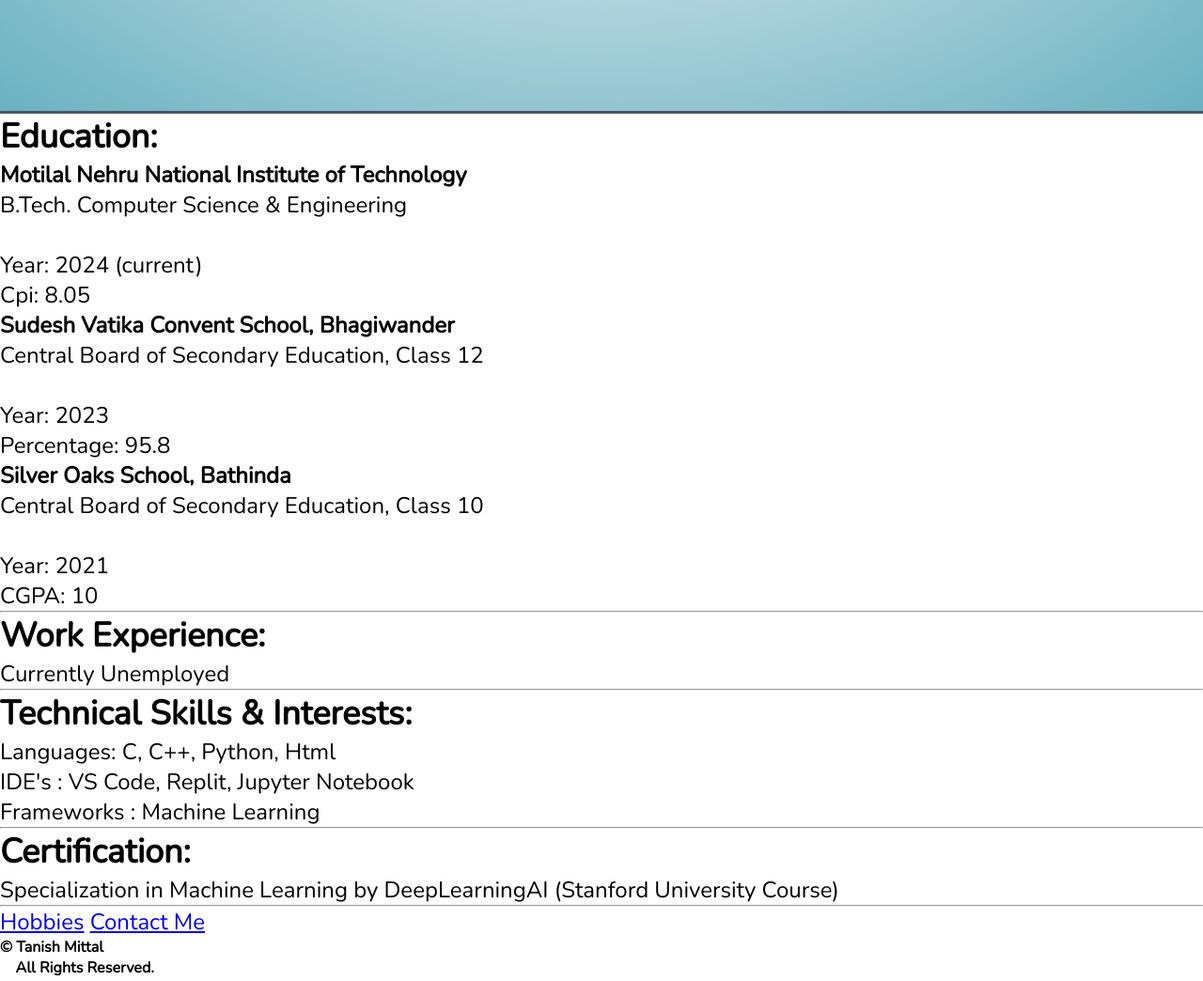
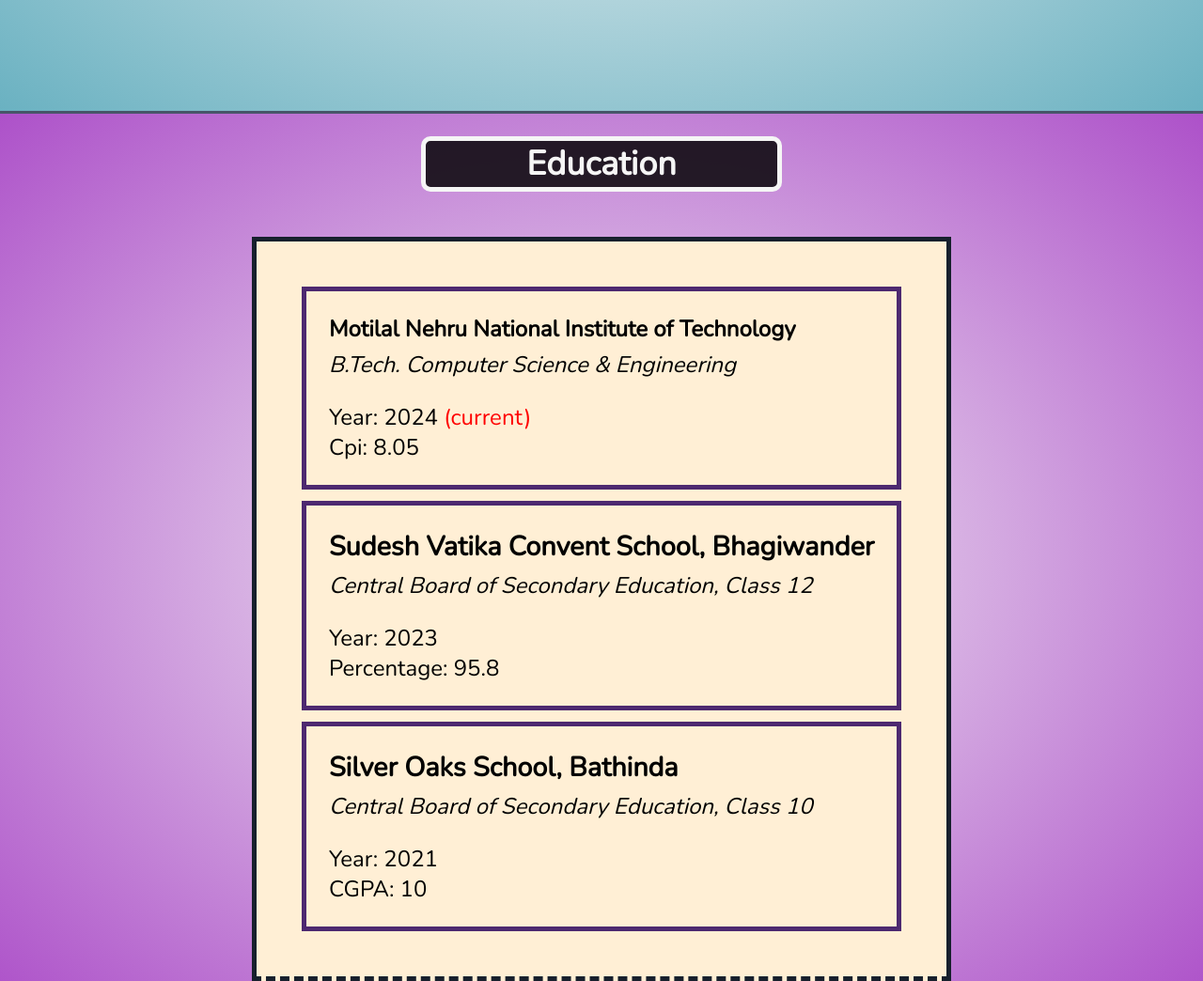
Before and after one commit to Unevitable-xx/My-Resume, a plain HTML site: page index.html in a window 1280 px wide. Shown: the part 760-1804 px from the top of the page at 94% size. Drawn offline with nearby package versions, Linux system fonts and the light colour scheme.

Commit message:
Completed Education page

```diff
--- a/css/style.css
+++ b/css/style.css
@@ -33,6 +33,7 @@
     color: whitesmoke;
     position:sticky;
     top:0;
+    z-index: 1;
 }
 
 .header-title-line{
@@ -216,7 +217,7 @@
     animation-name: downwardSwipes;
     animation-duration: 3s;
     animation-timing-function: ease;
-    animation-delay: 1s;
+    animation-delay: 0.5s;
     animation-fill-mode: forwards;
 }
 
@@ -250,7 +251,7 @@
     opacity: 0%;
     transform: rotate(0deg) translateX(100vw);
     animation-name: leftRoll;
-    animation-duration: 5s;
+    animation-duration: 4s;
     animation-timing-function: ease;
     animation-fill-mode: forwards;
     transform-origin: right center;
@@ -261,7 +262,7 @@
         opacity:0;
         transform: rotate(0deg) translateX(100vw);
     }
-    70%{
+    65%{
         opacity:0;
         transform: rotate(0deg) translateX(100vw);
     }
@@ -313,4 +314,134 @@
 
 /* /////// */
 
-/* End of Front Page */
+/* /// End of Front Page /// */
+
+/* /// Start of Education Section /// */
+
+.education{
+    background-image:radial-gradient(whitesmoke,hsla(286, 100%, 50%, 0.471));
+    /* background-color: #e4c1f9; */
+    background-color: hsla(0, 0%,0%, 0.4);
+    min-height: 100vh;
+
+    display: flex;
+    flex-flow: column nowrap;
+    justify-content: flex-start;
+    align-items: center;
+    row-gap: 1rem;
+}
+
+.education-h2{
+    margin-top: 1rem;
+    color: whitesmoke;
+    background-color: rgba(0, 0, 0, 0.822);
+    border: 5px solid whitesmoke;
+    border-radius: 10px;
+    width: 30%;
+    text-align: center;
+    font-size: 1.5rem
+}
+
+.education-ul{
+    display:flex;
+    flex-flow: column nowrap;
+    gap: 0.5rem;
+
+    background-color: papayawhip;
+    padding: 2rem;
+    list-style-type: none;
+    border: 5px solid #17202d;
+    border-bottom: 5px dashed #17202d;
+}
+
+.education-li{
+    border:5px solid hsl(270, 46%, 30%);
+    padding: 1rem;
+    background-color: papayawhip;
+
+    display:flex;
+    flex-flow: column nowrap;
+    row-gap: 0.25rem;
+}
+
+.education-h4{
+    font-size: 1.2rem;
+    font-weight:900;
+}
+
+.education-course{
+    margin-bottom: 0.75rem;
+    font-style: italic;
+    font-weight:100;
+}
+
+.education-year{
+    font-weight: 400;
+}
+
+.education-current{
+    color: red;
+}
+
+/* popOut animation */
+
+.popOutanimate:first-child{
+    opacity: 0;
+
+    animation-name: popOut1;
+    animation-duration: 1s;
+    animation-timing-function: ease;
+    animation-delay: 0s;
+    animation-fill-mode: forwards;
+}
+
+@keyframes popOut1{
+    0%{
+        opacity:0;
+        transform: translateX(-400px)
+    }
+    100%{
+        opacity:1;
+        transform: translateX(0);
+    }
+}
+.popOutanimate:nth-child(2){
+    opacity: 0;
+
+    animation-name: popOut2;
+    animation-duration: 1s;
+    animation-timing-function: ease;
+    animation-delay:0s;
+    animation-fill-mode: forwards;
+}
+
+@keyframes popOut2{
+    0%{
+        opacity:0;
+        transform: translateX(400px);
+    }
+    100%{
+        opacity:1;
+        transform: translateX(0)
+    }
+}
+.popOutanimate:nth-child(3){
+    opacity: 0;
+
+    animation-name: popOut3;
+    animation-duration: 1s;
+    animation-timing-function: ease;
+    animation-delay:0s;
+    animation-fill-mode: forwards;
+}
+
+@keyframes popOut3{
+    0%{
+        opacity:0;
+        transform: translateX(-400px);
+    }
+    100%{
+        opacity:1;
+        transform: translateX(0);
+    }
+}
--- a/index.html
+++ b/index.html
@@ -66,30 +66,37 @@
         </article>
 
         <article>
-            <section id="Education">
-                <h2>Education:</h2>
+            <section id="Education" class="education">
+                <h2 class="education-h2">Education</h2>
                 <p>
-                <ul>
-                    <li>
-                        <h4>Motilal Nehru National Institute of Technology</h4>
-                        <p>
-                            B.Tech. Computer Science & Engineering <br><br>
-                            Year: 2024 (current) <br>
+                <ul class="education-ul" >
+                    <li class="education-li popOutanimate">
+                        <h4 >Motilal Nehru National Institute of Technology</h4>
+                        <p class="education-course">
+                            B.Tech. Computer Science & Engineering
+                        </p>
+                        <p class="education-year">
+                            Year: 2024 <span class="education-current">(current)</span> <br>
                             Cpi: 8.05
                         </p>
+
                     </li>
-                    <li>
-                        <h4>Sudesh Vatika Convent School, Bhagiwander</h4>
-                        <p>
-                            Central Board of Secondary Education, Class 12 <br><br>
+                    <li class="education-li popOutanimate">
+                        <h4 class="education-h4">Sudesh Vatika Convent School, Bhagiwander</h4>
+                        <p class="education-course">
+                            Central Board of Secondary Education, Class 12
+                        </p>
+                        <p class="education-year">
                             Year: 2023 <br>
                             Percentage: 95.8
                         </p>
                     </li>
-                    <li>
-                        <h4>Silver Oaks School, Bathinda</h4>
-                        <p>
-                            Central Board of Secondary Education, Class 10 <br><br>
+                    <li class="education-li popOutanimate">
+                        <h4 class="education-h4">Silver Oaks School, Bathinda</h4>
+                        <p class="education-course">
+                            Central Board of Secondary Education, Class 10
+                        </p>
+                        <p class="education-year">
                             Year: 2021 <br>
                             CGPA: 10
                         </p>
```
